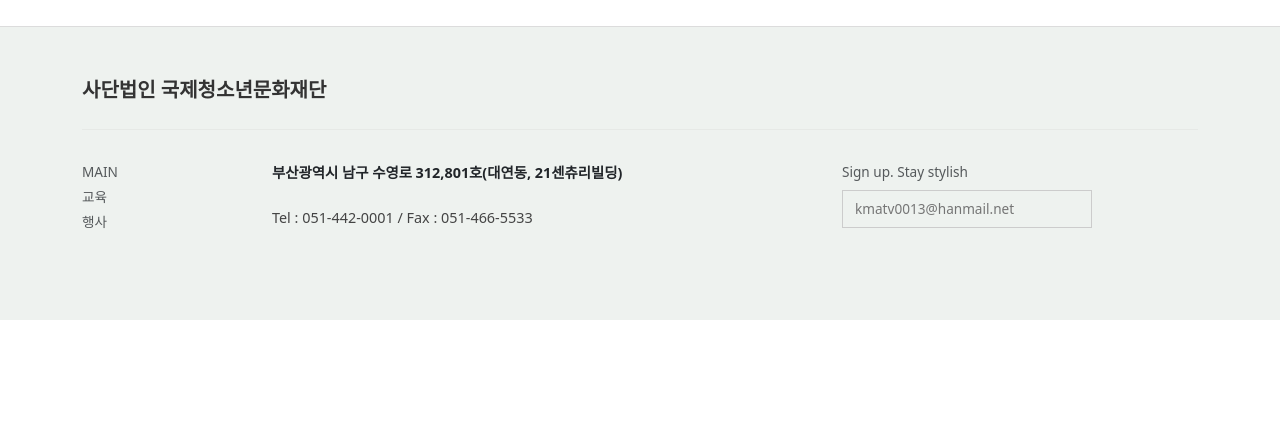
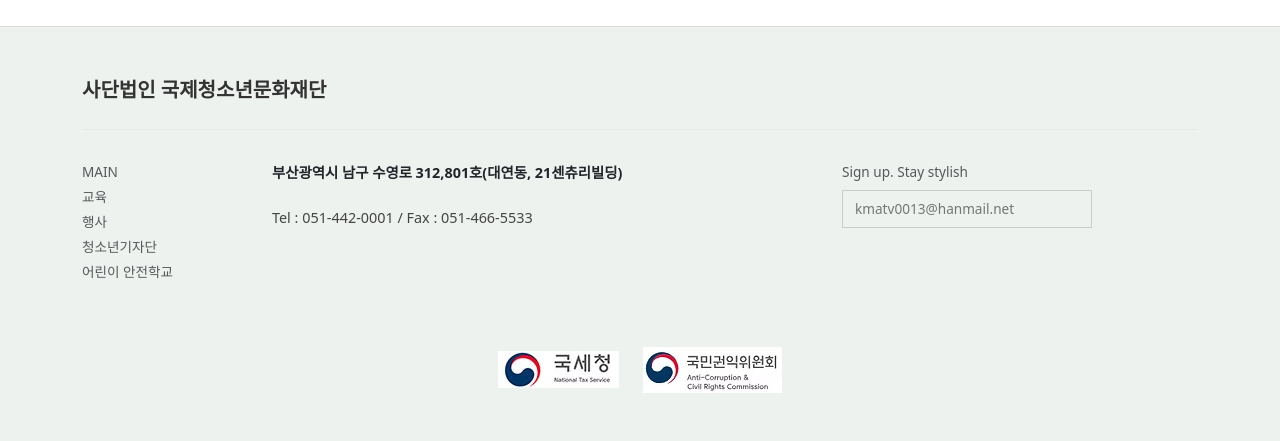
Before and after one commit to ywydpapa/youthCulture, a FastAPI app: page /edu_chy in a window 1280 px wide. Shown: the part 3404-3845 px from the top of the page. Before the commit the page ends 3724 px from the top, so only its background shows below. Run offline with FastAPI, Linux system fonts and the light colour scheme.

Commit message:
전체 손봄

```diff
--- a/templates/common/footer.html
+++ b/templates/common/footer.html
@@ -4,9 +4,27 @@
         <div class="fw-bold fs-5 mb-4">사단법인 국제청소년문화재단</div>
         <hr style="border-color: #ccc; margin-bottom: 2rem;">
         <div class="row">
-                <div class="col-md-2 col-6 mb-4"><ul class="footer-menu"><li><a href="#" class="text-decoration-none text-muted">MAIN</a></li><li><a href="#" class="text-decoration-none text-muted">교육</a></li><li><a href="#" class="text-decoration-none text-muted">행사</a></li></ul></div>
-                <div class="col-md-6 mb-4" style="font-size: 0.9rem; color: #444;"><p class="mb-1 fw-bold text-dark">부산광역시 남구 수영로 312,801호(대연동, 21센츄리빌딩)</p><p class="mt-4 mb-0">Tel : 051-442-0001 / Fax : 051-466-5533</p></div>
-                <div class="col-md-4 mb-4"><p class="text-muted mb-2" style="font-size: 0.85rem;">Sign up. Stay stylish</p><div class="d-flex"><input type="email" class="email-signup-input" placeholder="kmatv0013@hanmail.net"></div></div>
+            <div class="col-md-2 col-6 mb-4">
+                <ul class="footer-menu">
+                    <li><a href="#" class="text-decoration-none text-muted">MAIN</a></li>
+                    <li><a href="#" class="text-decoration-none text-muted">교육</a></li>
+                    <li><a href="#" class="text-decoration-none text-muted">행사</a></li>
+                    <li><a href="#" class="text-decoration-none text-muted">청소년기자단</a></li>
+                    <li><a href="#" class="text-decoration-none text-muted">어린이 안전학교</a></li>
+                </ul>
+            </div>
+            <div class="col-md-6 mb-4" style="font-size: 0.9rem; color: #444;"><p class="mb-1 fw-bold text-dark">부산광역시 남구 수영로 312,801호(대연동, 21센츄리빌딩)</p>
+                <p class="mt-4 mb-0">Tel : 051-442-0001 / Fax : 051-466-5533</p></div>
+            <div class="col-md-4 mb-4"><p class="text-muted mb-2" style="font-size: 0.85rem;">Sign up. Stay stylish</p>
+                <div class="d-flex"><input type="email" class="email-signup-input" placeholder="kmatv0013@hanmail.net">
+                </div>
+            </div>
+            <div class="col-12 mt-4">
+                <div class="d-flex justify-content-center align-items-center gap-4">
+                    <a href="https://hometax.go.kr"><img src="/static/images/ntoff.png" alt="logo1"></a>
+                    <a href="https://www.acrc.go.kr/"><img src="/static/images/rightcom.png" alt="logo2"></a>
+                </div>
+            </div>
         </div>
     </div>
 </footer>
```
Also changed, not shown: static/images/ntoff.png (added), static/images/rightcom.png (added). Lines whose indentation alone changed are shown as unchanged.
